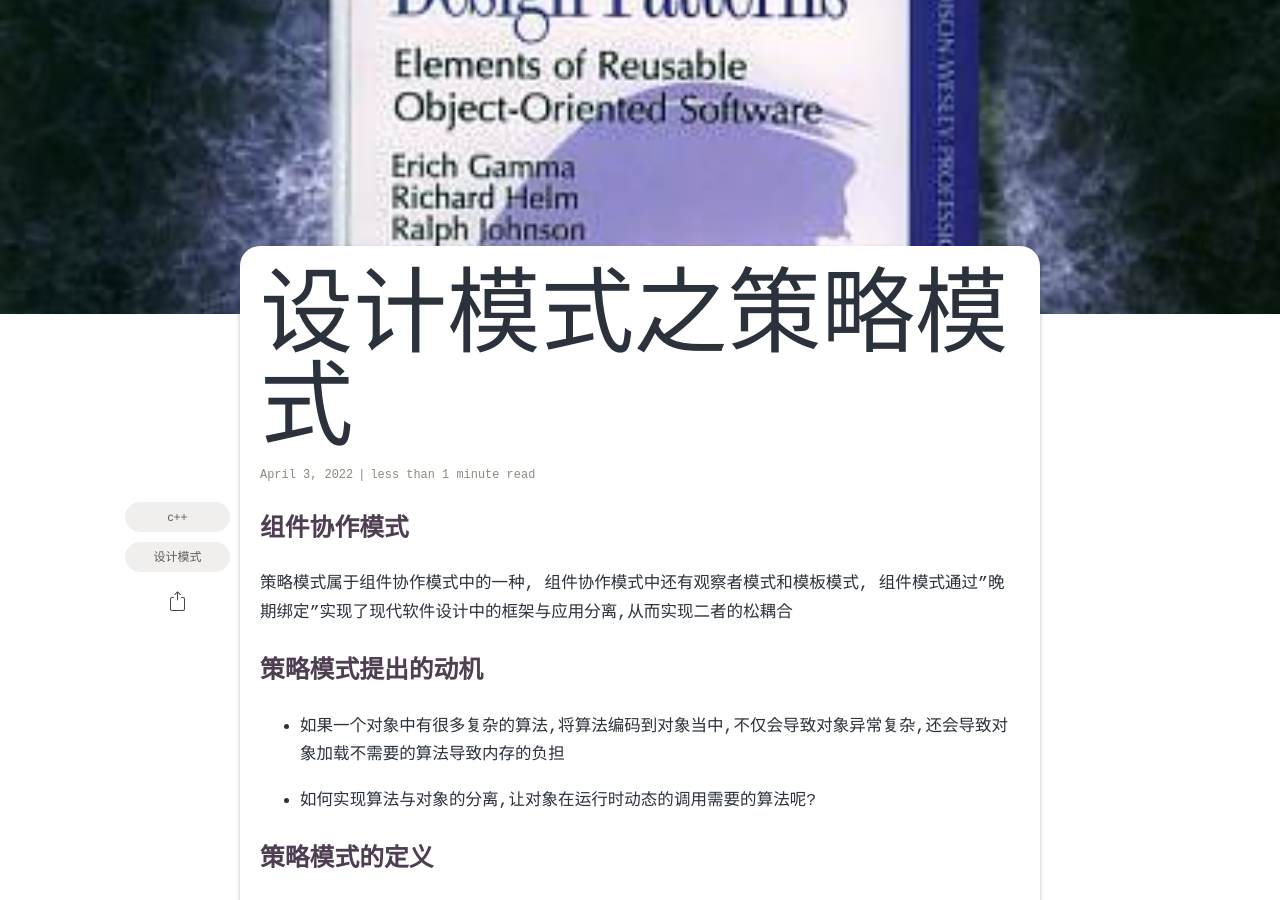
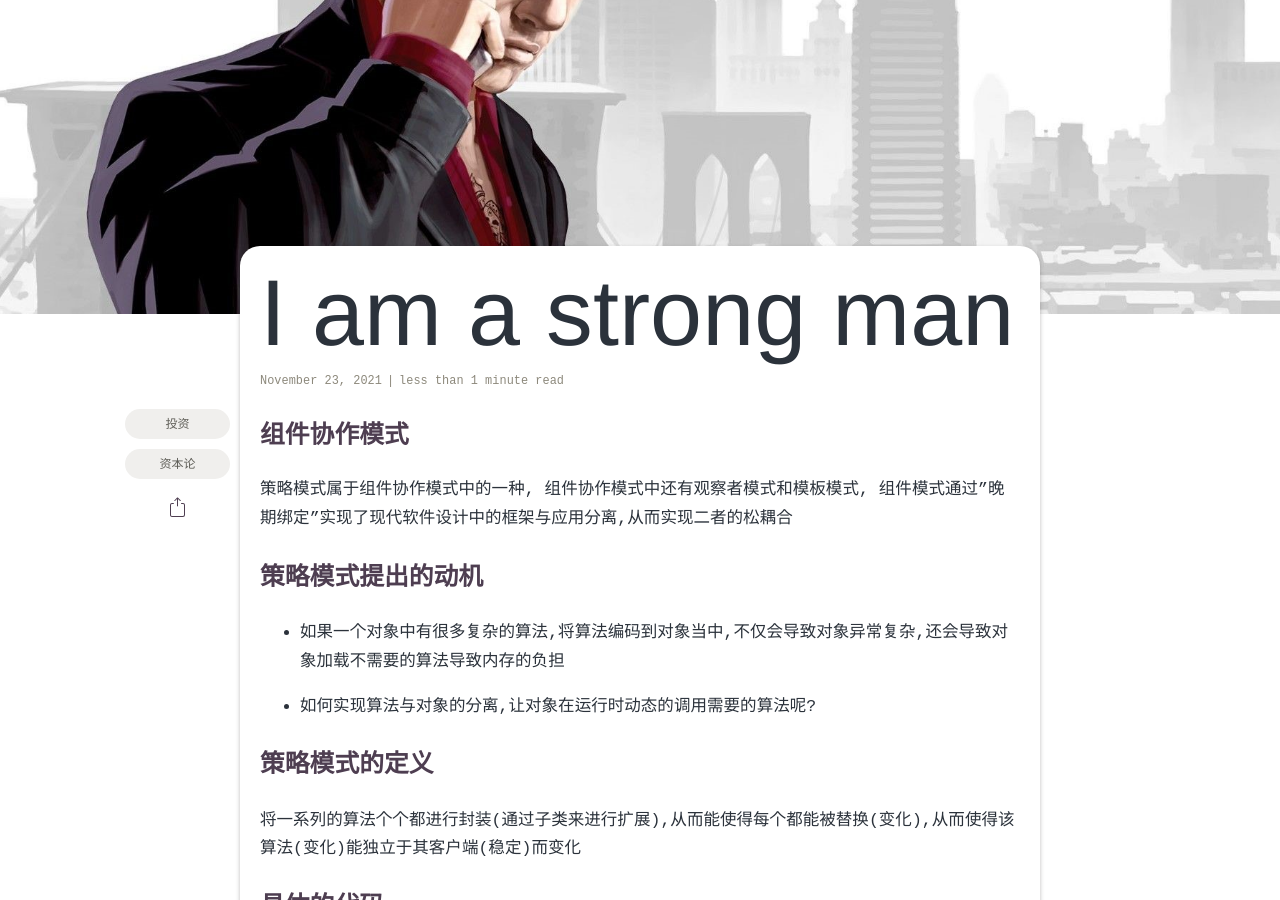
Before and after one commit to realChrisChen/realChrisChen.github.io, a Jekyll site: the page built from _posts/2022-04-03-设计模式之策略模式.md, in a window 1280 px wide and 900 px high, scrolled down 357 px. Built offline with Jekyll 4.4.1, drawn with Linux system fonts in a browser that asks for light colours; some web fonts are replaced; comment, search, counter and statistics services are not loaded; some of the changed text lies outside the part shown.

Commit message:
Update 2022-04-03-设计模式之策略模式.md

```diff
--- a/_posts/2022-04-03-设计模式之策略模式.md
+++ b/_posts/2022-04-03-设计模式之策略模式.md
@@ -1,12 +1,13 @@
 ---
+
 layout: post
 read_time: true
 show_date: true
-title:  设计模式之策略模式
-date:   2022-04-03 13:54:00 -0600
-description: 策略模式是怎么实现的呢?
-tags: [C++,设计模式]
-img: posts/20220403/GOF.jpg
+title:  I am a strong man
+date:   2021-11-22 23:59:00 -0600
+description: 原始资本究竟是怎样积累起来的呢?
+tags: [投资,资本论]
+img: posts/20211122/资本家.jpg
 author: Chris Chen
 mathjax: no
 
```
